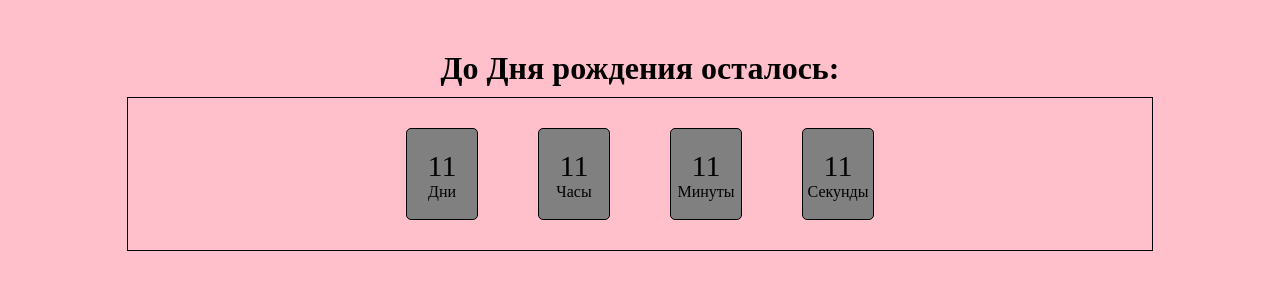
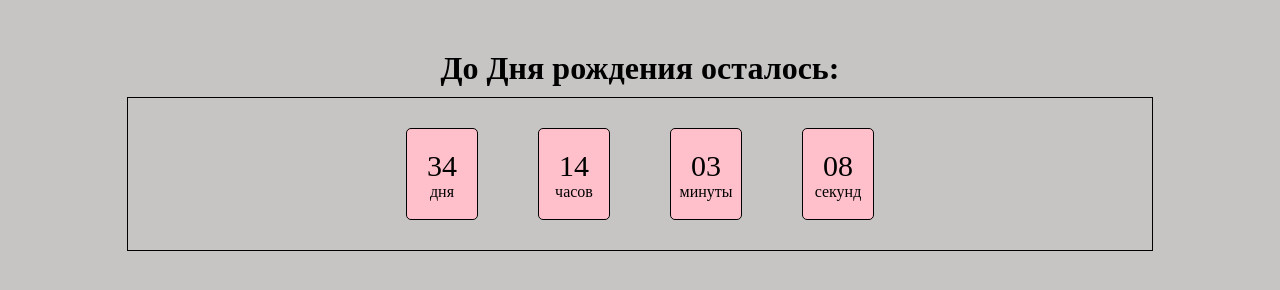
Before and after one commit to SvetlanaMerkurieva/goit-js-hw-11-timer, a plain HTML site: page index.html in a window 1280 px wide. Drawn offline with Linux system fonts and the light colour scheme.

Commit message:
Решение задания № 11 Таймер

```diff
--- a/index.html
+++ b/index.html
@@ -12,22 +12,22 @@
     <div class="timer" id="timer-1">
         <div class="field">
             <span class="value" data-value="days">11</span>
-            <span class="label">Дни</span>
+            <span class="label label-days">Дни</span>
         </div>
 
         <div class="field">
             <span class="value" data-value="hours">11</span>
-            <span class="label">Часы</span>
+            <span class="label label-hours">Часы</span>
         </div>
 
         <div class="field">
             <span class="value" data-value="mins">11</span>
-            <span class="label">Минуты</span>
+            <span class="label label-mins">Минуты</span>
         </div>
 
         <div class="field">
             <span class="value" data-value="secs">11</span>
-            <span class="label">Секунды</span>
+            <span class="label label-seconds">Секунды</span>
         </div>
     </div>
     <script src="./index.js" type="module"></script>
--- a/index.js
+++ b/index.js
@@ -0,0 +1,47 @@
+const daysC = document.querySelector(`[data-value="days"]`);
+const hoursC = document.querySelector(`[data-value="hours"]`);
+const minsC = document.querySelector(`[data-value="mins"]`);
+const secondsC = document.querySelector(`[data-value="secs"]`);
+
+const labelDays = document.querySelector(".label-days");
+const labelHours = document.querySelector(".label-hours");
+const labelMins = document.querySelector(".label-mins");
+const labelSeconds = document.querySelector(".label-seconds");
+
+document.addEventListener("DOMContentLoaded", myTimer);
+
+function myTimer() {
+    const finishDate = new Date(2021, 10, 14);
+    let timerId = null;
+
+    function declensionNum(num, words) {
+        return words[(num % 100 > 4 && num % 100 < 20) ? 2 : [2, 0, 1, 1, 1, 2][(num % 10 < 5) ? num % 10 : 5]];
+    }
+
+    function countdownTimer() {
+        let currentTime = Date.now()
+        const deltaTime = finishDate - currentTime;
+        if (deltaTime <= 0) {
+            clearInterval(timerId);
+        }
+
+        const days = deltaTime > 0 ? Math.floor(deltaTime / 1000 / 60 / 60 / 24) : 0;
+        const hours = deltaTime > 0 ? Math.floor(deltaTime / 1000 / 60 / 60) % 24 : 0;
+        const mins = deltaTime > 0 ? Math.floor(deltaTime / 1000 / 60) %  60 : 0;
+        const seconds = deltaTime > 0 ? Math.floor(deltaTime / 1000) % 60 : 0;
+
+        daysC.textContent = days < 10 ? "0" + days : days;
+        hoursC.textContent = hours < 10 ? "0" + hours : hours;
+        minsC.textContent = mins < 10 ? "0" + mins : mins;
+        secondsC.textContent = seconds < 10 ? "0" + seconds : seconds;
+
+        labelDays.textContent = declensionNum(days, ["день", "дня", "дней"]);
+        labelHours.textContent = declensionNum(hours, ["час", "часа", "часов"]);
+        labelMins.textContent = declensionNum(mins, ["минута", "минуты", "минут"]);
+        labelSeconds.textContent = declensionNum(seconds, ["секунда", "секунды", "секунд"]);
+
+        console.log(mins);
+    }
+    countdownTimer();
+    timerId = setInterval(countdownTimer, 1000);
+};
--- a/styles.css
+++ b/styles.css
@@ -3,7 +3,7 @@
   padding: 0;
 }
 body {
-  background-color: pink;
+  background-color: rgb(199, 196, 196);
   color: black;
 }
 .title {
@@ -26,7 +26,7 @@ body {
   align-items: center;
   border: 1px solid black;
   border-radius: 5px;
-  background-color: gray;
+  background-color: pink;
   padding: 20px;
   margin: 30px;
 }
```
